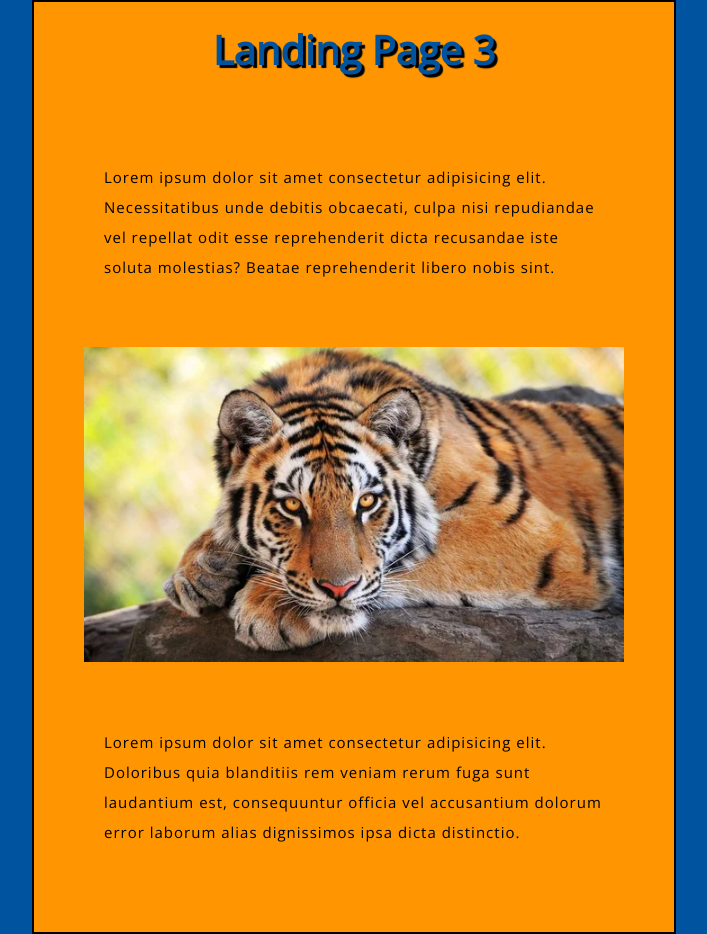
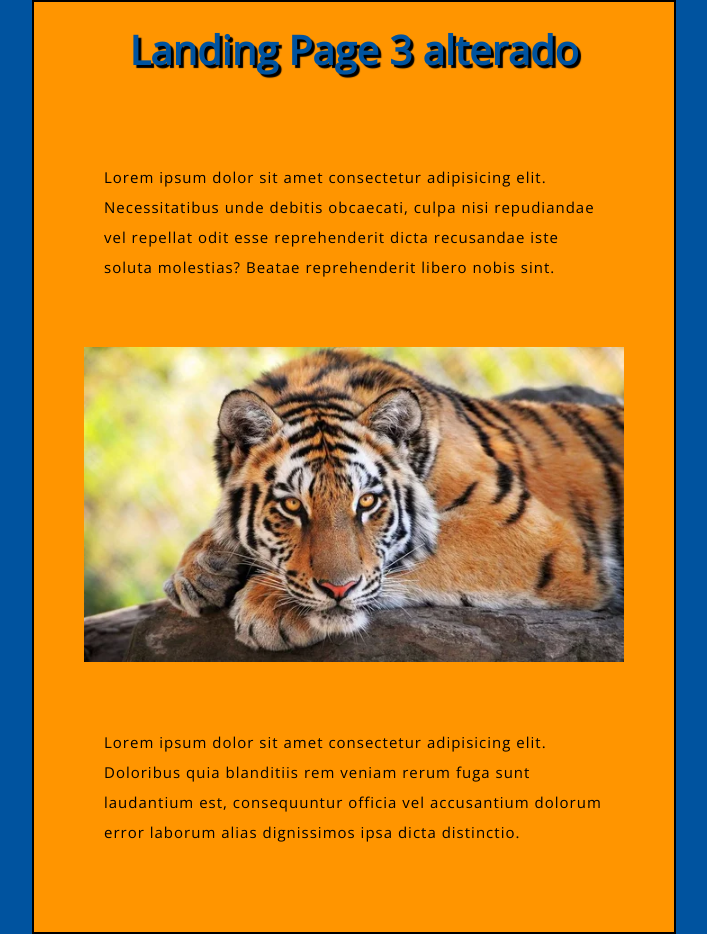
Before and after one commit to UsErBoT14/Landing-Page-3, a plain HTML site: page index.html in a window 1280 px wide. Shown: the whole page, without its empty margins (286-993 px from the left). Drawn offline with nearby package versions, Linux system fonts and the light colour scheme.

Commit message:
alteracao

```diff
--- a/index.html
+++ b/index.html
@@ -6,11 +6,11 @@
     <meta name="viewport" content="width=device-width, initial-scale=1.0">
     <link rel="stylesheet" href="styles/style.css">
     <link href="http://fonts.googleapis.com/css?family=Open+Sans" rel="stylesheet">
-    <title>Landing Page</title>
+    <title>Landing Page 3</title>
 </head>
 <body>
     <div class="parte-1">
-        <h1>Landing Page 3</h1>
+        <h1>Landing Page 3 alterado</h1>
         <p>Lorem ipsum dolor sit amet consectetur adipisicing elit. Necessitatibus unde debitis obcaecati, culpa nisi repudiandae vel repellat odit esse reprehenderit dicta recusandae iste soluta molestias? Beatae reprehenderit libero nobis sint.</p>
 
         <img src="img/predador.jpg" alt="predador animal">
```
